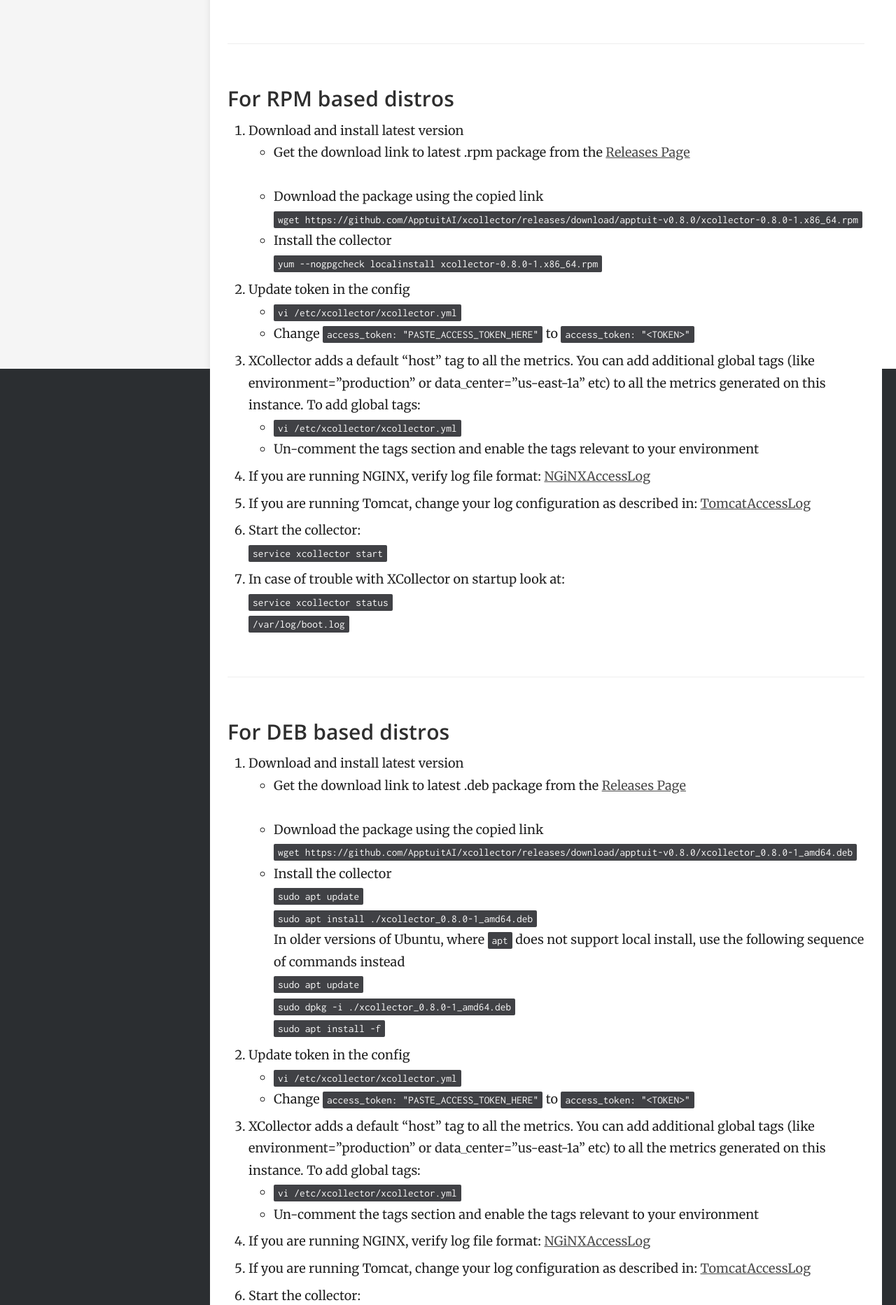
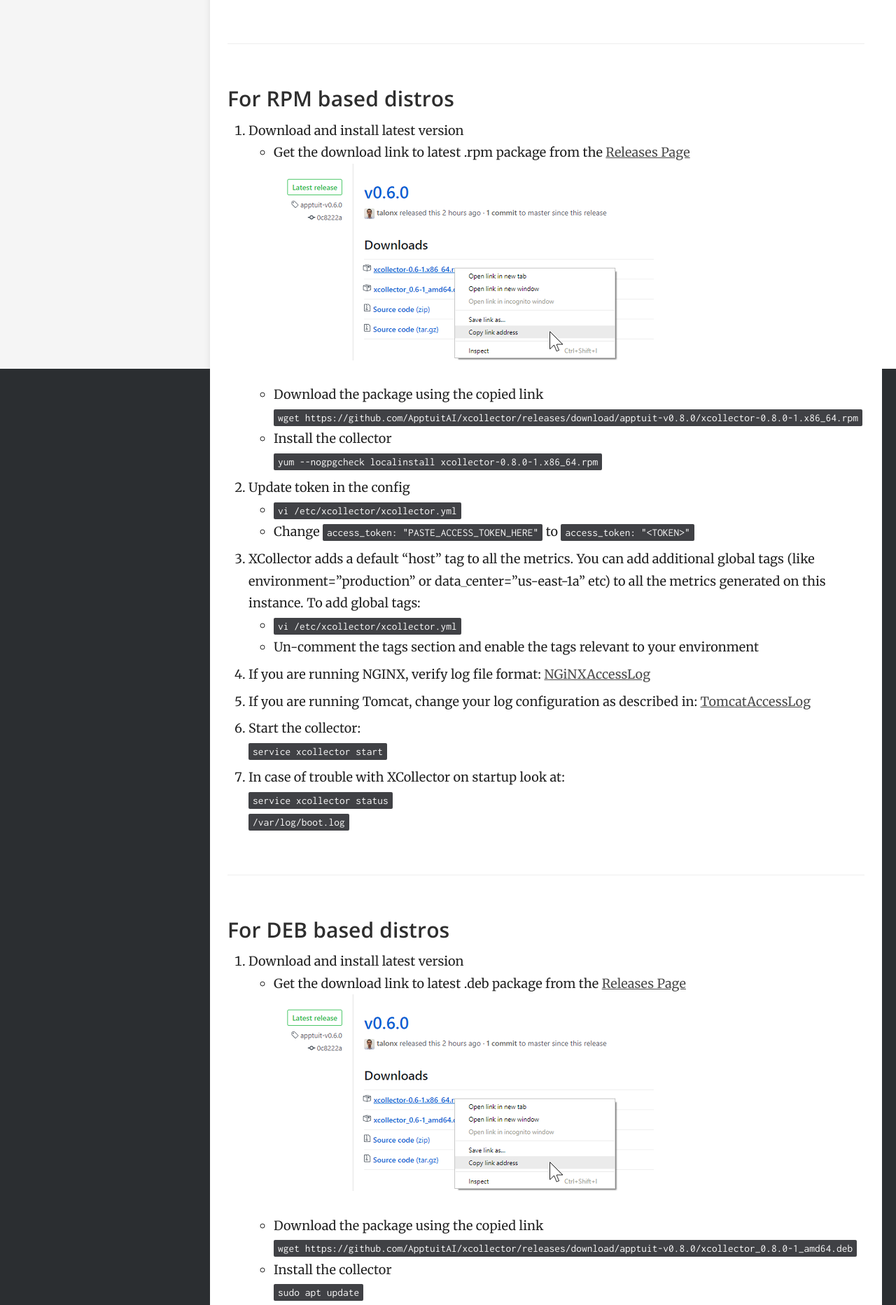
Before and after one commit to ApptuitAI/documentation, a Jekyll site: the page built from _docs/xcollector/Installation.md, in a window 1280 px wide. Shown: the part 373-2238 px from the top of the page at 70% size. Built offline with Jekyll 4.4.1, drawn with Linux system fonts in a browser that asks for light colours.

Commit message:
Moved screenshots to top level resource

```diff
--- a/_docs/xcollector/Installation.md
+++ b/_docs/xcollector/Installation.md
@@ -11,7 +11,7 @@ order: 1
 
  1. Download and install latest version
     * Get the download link to latest .rpm package from the [Releases Page](https://github.com/ApptuitAI/xcollector/releases)
-      ![](screenshots/DownloadRelease.png)
+      ![Releases page](/screenshots/xcollector/DownloadRelease.png)
     * Download the package using the copied link
       `wget https://github.com/ApptuitAI/xcollector/releases/download/apptuit-v0.8.0/xcollector-0.8.0-1.x86_64.rpm`
     * Install the collector
@@ -34,7 +34,7 @@ order: 1
 
 1. Download and install latest version
    * Get the download link to latest .deb package from the [Releases Page](https://github.com/ApptuitAI/xcollector/releases)
-     ![](screenshots/DownloadRelease.png)
+     ![Releases page](/screenshots/xcollector/DownloadRelease.png)
    * Download the package using the copied link
      `wget https://github.com/ApptuitAI/xcollector/releases/download/apptuit-v0.8.0/xcollector_0.8.0-1_amd64.deb`
    * Install the collector
```
Also changed, not shown: screenshots/xcollector/DownloadRelease.png (renamed from _docs/xcollector/screenshots/DownloadRelease.png).
